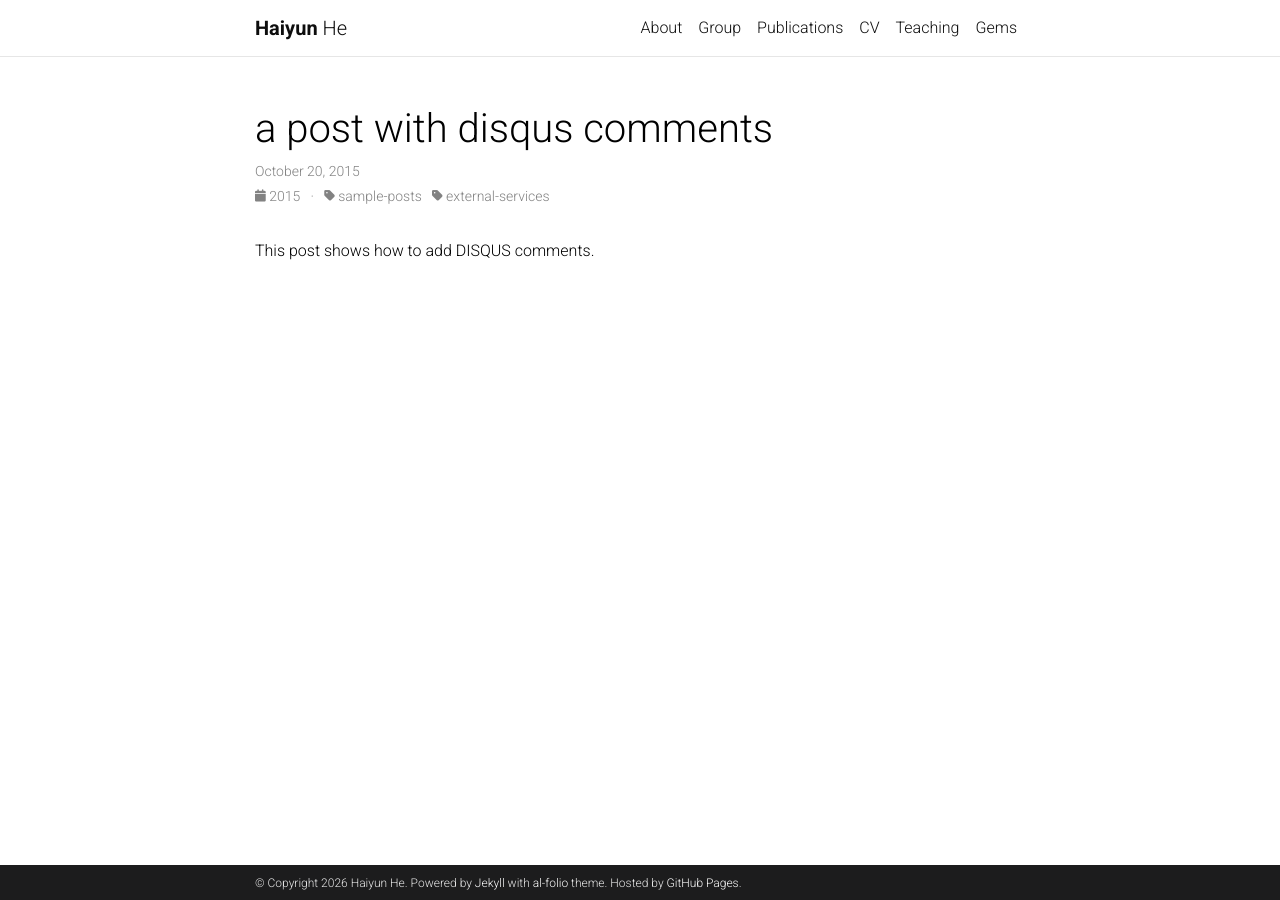
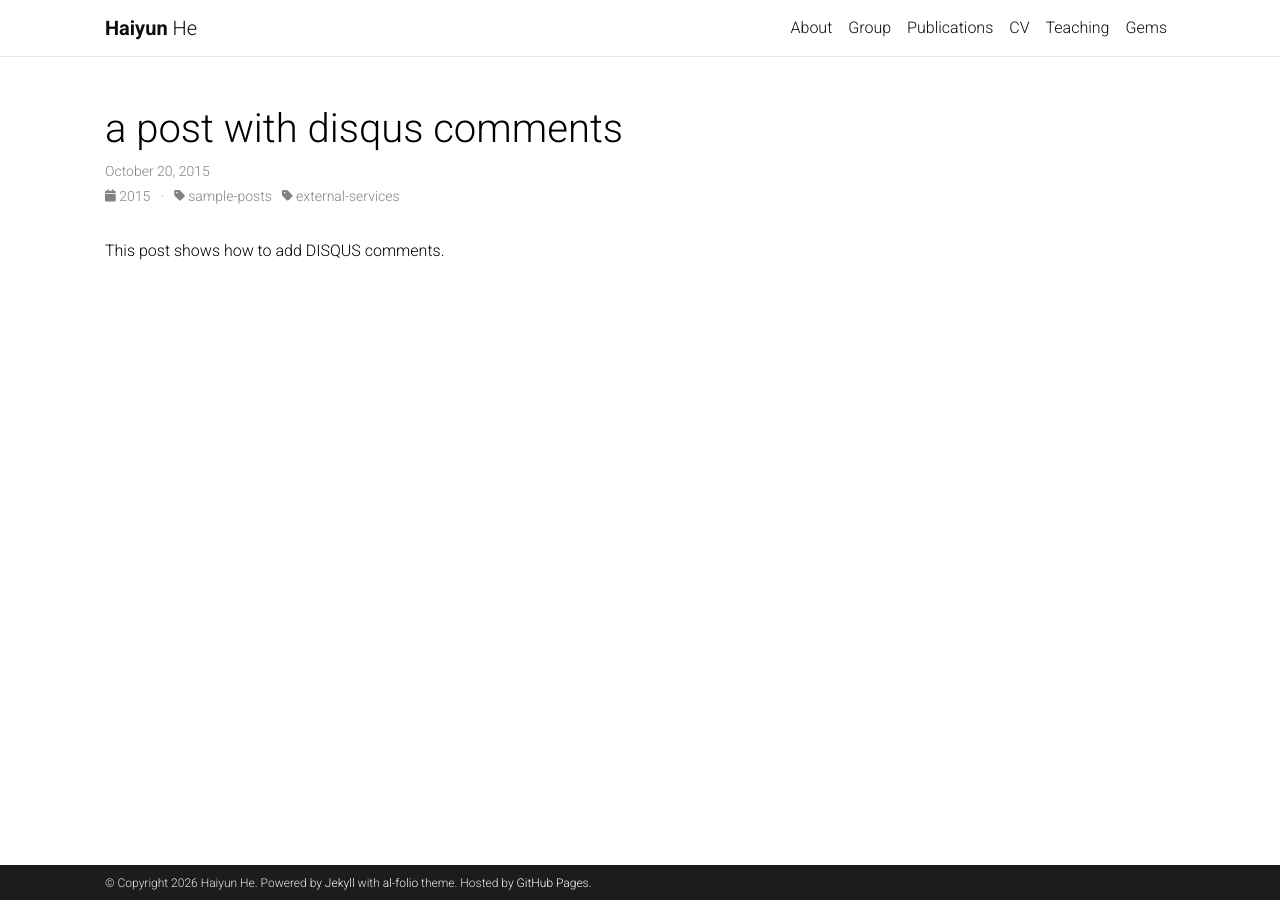
Before and after one commit to haiyun-he/haiyun-he.github.io, a Jekyll site: the page built from _posts/2015-10-20-disqus-comments.md, in a window 1280 px wide. Built offline with Jekyll 4.4.1, drawn with Linux system fonts in a browser that asks for light colours; comment, search, counter and statistics services are not loaded; a style sheet for code colours, icons or effects is not loaded.

Commit message:
Update page width

```diff
--- a/_config.yml
+++ b/_config.yml
@@ -55,7 +55,7 @@ navbar_fixed: true
 footer_fixed: true
 
 # Dimensions
-max_width: 800px
+max_width: 1100px
 
 # TODO: add layout settings (single page vs. multi-page)
 
--- a/_sass/_layout.scss
+++ b/_sass/_layout.scss
@@ -29,7 +29,7 @@ body.sticky-bottom-footer {
 // Profile
 .profile {
   img {
-    width: 100%;
+    width: 90%;
   }
 }
 
```
